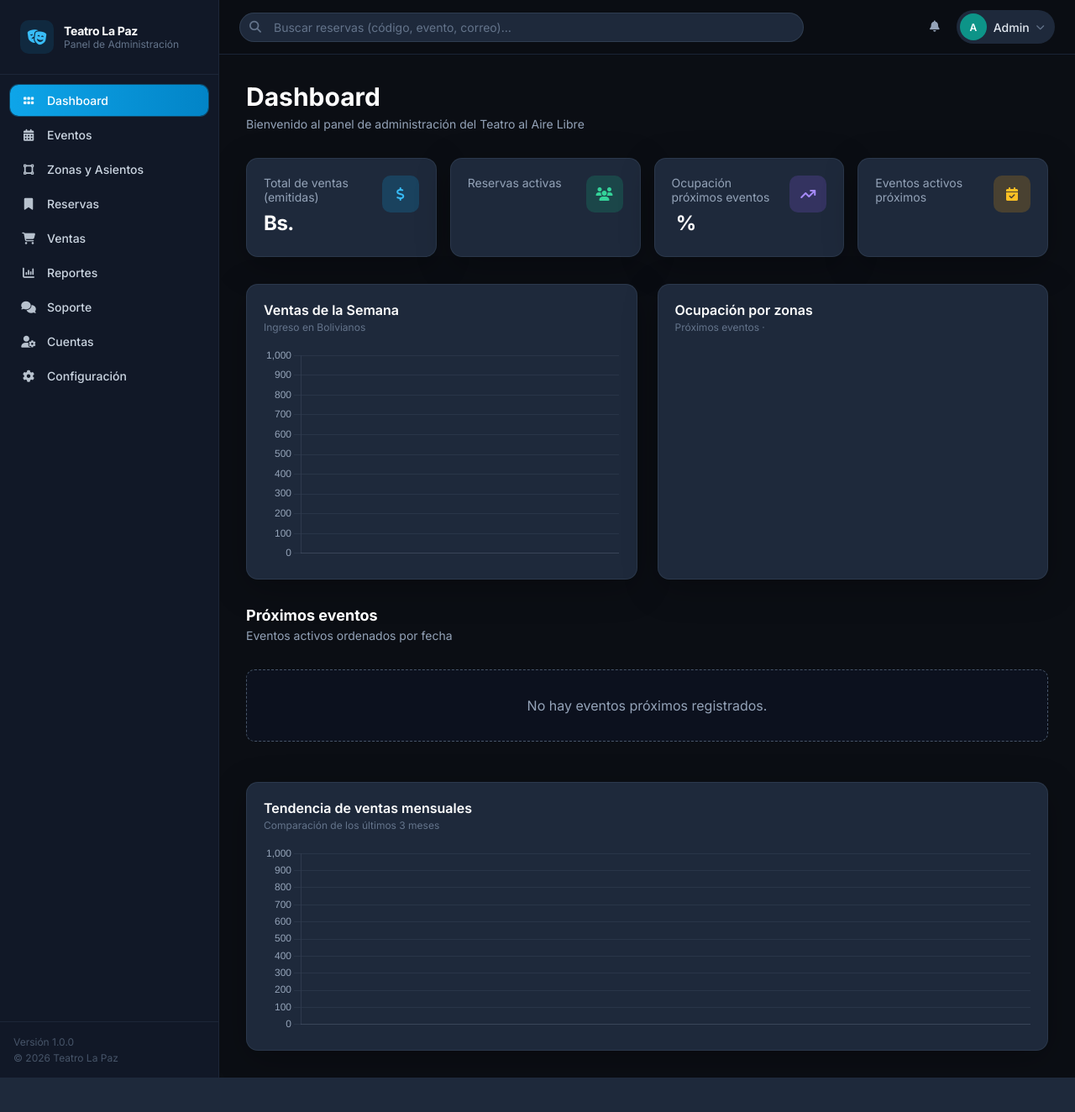
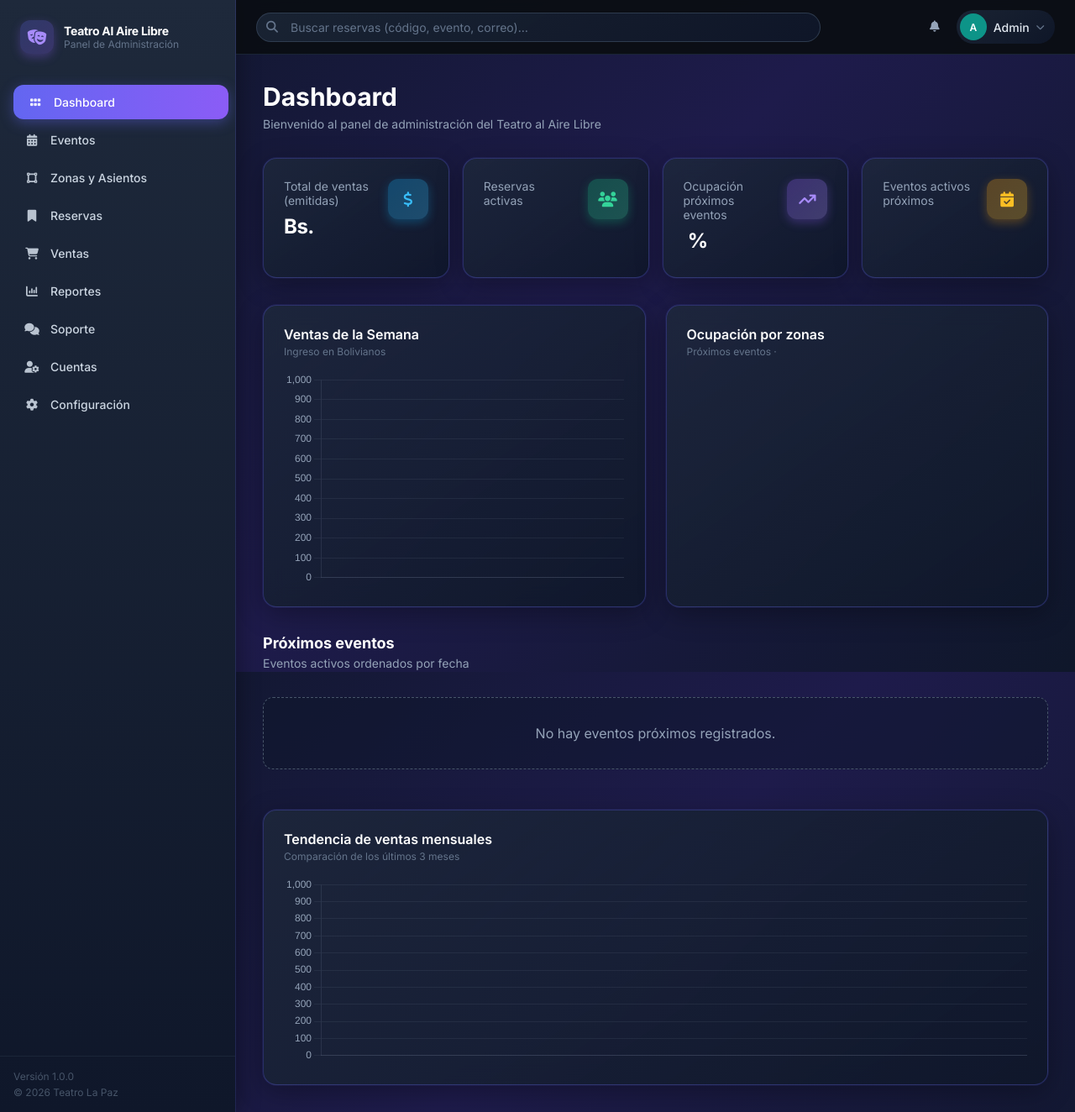
Before and after one commit to jhair111120/PS2B2026-SistemaWebTeatro, a Django app: template templates/pages/admin/dashboard.html in a window 1280 px wide. Shown: the whole page at 84% size. Before the commit the page ends 1283 px from the top, so only its background shows below. Run offline with Django 5.2, Linux system fonts and the light colour scheme; the template is opened without the code that fills it, so the values that code supplies are empty; a map, chart or similar area stays blank; some libraries are stand-ins or nearby versions.

Commit message:
Arreglo de bug asientos y visual admin

```diff
--- a/static/css/pages/admin/panel.css
+++ b/static/css/pages/admin/panel.css
@@ -1,26 +1,31 @@
 /* Panel administrador — CSS propio (no depende del build Tailwind). */
 
 :root {
-  --admin-bg: #0b0e14;
-  --admin-bg-sidebar: #111827;
-  --admin-bg-card: #1e293b;
-  --admin-bg-input: #111827;
-  --admin-border: rgba(51, 65, 85, 0.65);
-  --admin-border-strong: #334155;
-  --admin-text: #f1f5f9;
+  --admin-bg: linear-gradient(135deg, #0f172a 0%, #1e1b4b 50%, #0f172a 100%);
+  --admin-bg-solid: #0f172a;
+  --admin-bg-sidebar: linear-gradient(180deg, #1e293b 0%, #0f172a 100%);
+  --admin-bg-sidebar-solid: #1e293b;
+  --admin-bg-card: linear-gradient(145deg, rgba(30, 41, 59, 0.8) 0%, rgba(15, 23, 42, 0.9) 100%);
+  --admin-bg-card-solid: rgba(30, 41, 59, 0.6);
+  --admin-bg-input: rgba(15, 23, 42, 0.8);
+  --admin-border: rgba(99, 102, 241, 0.3);
+  --admin-border-strong: rgba(99, 102, 241, 0.5);
+  --admin-text: #f8fafc;
   --admin-text-muted: #94a3b8;
   --admin-text-dim: #64748b;
-  --admin-accent: #0ea5e9;
-  --admin-accent-hover: #38bdf8;
-  --admin-radius: 14px;
-  --admin-radius-sm: 10px;
-  --admin-sidebar-w: 260px;
+  --admin-accent: #6366f1;
+  --admin-accent-hover: #818cf8;
+  --admin-accent-secondary: #8b5cf6;
+  --admin-radius: 16px;
+  --admin-radius-sm: 12px;
+  --admin-sidebar-w: 280px;
 }
 
 .admin-body {
   margin: 0;
   min-height: 100vh;
   background: var(--admin-bg);
+  background-attachment: fixed;
   color: var(--admin-text);
   font-family: 'Inter', system-ui, -apple-system, sans-serif;
   -webkit-font-smoothing: antialiased;
@@ -42,7 +47,8 @@
   flex-shrink: 0;
   width: var(--admin-sidebar-w);
   background: var(--admin-bg-sidebar);
-  border-right: 1px solid rgba(30, 41, 59, 0.85);
+  border-right: 1px solid rgba(99, 102, 241, 0.2);
+  box-shadow: 4px 0 24px rgba(0, 0, 0, 0.3);
 }
 
 @media (min-width: 1024px) {
@@ -69,9 +75,10 @@
   align-items: center;
   justify-content: center;
   border-radius: var(--admin-radius-sm);
-  background: rgba(14, 165, 233, 0.12);
-  color: #38bdf8;
+  background: linear-gradient(135deg, rgba(99, 102, 241, 0.25) 0%, rgba(139, 92, 246, 0.25) 100%);
+  color: #a78bfa;
   font-size: 1.125rem;
+  box-shadow: 0 4px 12px rgba(139, 92, 246, 0.3);
 }
 
 .admin-sidebar__title {
@@ -118,7 +125,7 @@
   width: 100%;
   align-items: center;
   gap: 0.75rem;
-  padding: 0.625rem 0.75rem;
+  padding: 0.75rem 1rem;
   border: none;
   border-radius: var(--admin-radius-sm);
   background: transparent;
@@ -127,29 +134,56 @@
   font-weight: 500;
   text-align: left;
   cursor: pointer;
-  transition: background 0.15s ease, color 0.15s ease;
+  transition: all 0.2s ease;
   font-family: inherit;
+  position: relative;
+  overflow: hidden;
+}
+
+.admin-nav-btn::before {
+  content: '';
+  position: absolute;
+  inset: 0;
+  background: linear-gradient(90deg, rgba(99, 102, 241, 0.1) 0%, rgba(139, 92, 246, 0.1) 100%);
+  opacity: 0;
+  transition: opacity 0.2s ease;
 }
 
 .admin-nav-btn:hover {
-  background: rgba(30, 41, 59, 0.85);
-  color: #fff;
+  background: rgba(30, 41, 59, 0.6);
+  color: #fff;
+  transform: translateX(4px);
+}
+
+.admin-nav-btn:hover::before {
+  opacity: 1;
 }
 
 .admin-nav-btn i {
   width: 1.25rem;
   text-align: center;
   opacity: 0.9;
+  transition: color 0.2s ease;
+}
+
+.admin-nav-btn:hover i {
+  color: #a78bfa;
 }
 
 .admin-nav-btn--active {
-  background: linear-gradient(90deg, #0ea5e9 0%, #0284c7 100%);
-  color: #fff;
-  box-shadow: 0 0 0 1px rgba(14, 165, 233, 0.35);
+  background: linear-gradient(90deg, var(--admin-accent) 0%, var(--admin-accent-secondary) 100%);
+  color: #fff;
+  box-shadow: 0 4px 16px rgba(99, 102, 241, 0.4);
+  transform: translateX(4px);
+}
+
+.admin-nav-btn--active::before {
+  opacity: 0;
 }
 
 .admin-nav-btn--active:hover {
   color: #fff;
+  transform: translateX(4px);
 }
 
 .admin-main {
@@ -647,9 +681,17 @@
   border-radius: var(--admin-radius);
   border: 1px solid var(--admin-border);
   background: var(--admin-bg-card);
-  padding: 1.25rem;
-  box-shadow: 0 10px 40px rgba(0, 0, 0, 0.25);
+  backdrop-filter: blur(12px);
+  -webkit-backdrop-filter: blur(12px);
+  padding: 1.5rem;
+  box-shadow: 0 8px 32px rgba(0, 0, 0, 0.3), 0 0 0 1px rgba(99, 102, 241, 0.1);
   box-sizing: border-box;
+  transition: transform 0.2s ease, box-shadow 0.2s ease;
+}
+
+.admin-card:hover {
+  transform: translateY(-2px);
+  box-shadow: 0 12px 40px rgba(0, 0, 0, 0.4), 0 0 0 1px rgba(99, 102, 241, 0.2);
 }
 
 .admin-kpi-card__row {
@@ -675,34 +717,40 @@
 
 .admin-kpi-card__icon {
   display: flex;
-  height: 2.75rem;
-  width: 2.75rem;
+  height: 3rem;
+  width: 3rem;
   flex-shrink: 0;
   align-items: center;
   justify-content: center;
   border-radius: var(--admin-radius-sm);
-  font-size: 1rem;
+  font-size: 1.125rem;
+  box-shadow: 0 4px 12px rgba(0, 0, 0, 0.2);
 }
 
 .admin-kpi-card__icon--sky {
-  background: rgba(14, 165, 233, 0.2);
+  background: linear-gradient(135deg, rgba(14, 165, 233, 0.3) 0%, rgba(56, 189, 248, 0.3) 100%);
   color: #38bdf8;
+  box-shadow: 0 4px 12px rgba(14, 165, 233, 0.3);
 }
 .admin-kpi-card__icon--emerald {
-  background: rgba(16, 185, 129, 0.2);
+  background: linear-gradient(135deg, rgba(16, 185, 129, 0.3) 0%, rgba(52, 211, 153, 0.3) 100%);
   color: #34d399;
+  box-shadow: 0 4px 12px rgba(16, 185, 129, 0.3);
 }
 .admin-kpi-card__icon--violet {
-  background: rgba(139, 92, 246, 0.2);
+  background: linear-gradient(135deg, rgba(139, 92, 246, 0.3) 0%, rgba(167, 139, 250, 0.3) 100%);
   color: #a78bfa;
+  box-shadow: 0 4px 12px rgba(139, 92, 246, 0.3);
 }
 .admin-kpi-card__icon--amber {
-  background: rgba(245, 158, 11, 0.2);
+  background: linear-gradient(135deg, rgba(245, 158, 11, 0.3) 0%, rgba(251, 191, 36, 0.3) 100%);
   color: #fbbf24;
+  box-shadow: 0 4px 12px rgba(245, 158, 11, 0.3);
 }
 .admin-kpi-card__icon--red {
-  background: rgba(239, 68, 68, 0.2);
+  background: linear-gradient(135deg, rgba(239, 68, 68, 0.3) 0%, rgba(248, 113, 113, 0.3) 100%);
   color: #f87171;
+  box-shadow: 0 4px 12px rgba(239, 68, 68, 0.3);
 }
 
 .admin-grid-2 {
--- a/templates/layouts/admin_base.html
+++ b/templates/layouts/admin_base.html
@@ -27,7 +27,7 @@
               <i class="fas fa-theater-masks"></i>
             </span>
             <div>
-              <p class="admin-sidebar__title">Teatro La Paz</p>
+              <p class="admin-sidebar__title">Teatro Al Aire Libre</p>
               <p class="admin-sidebar__subtitle">Panel de Administración</p>
             </div>
           </div>
```
Also changed, not shown: other parts of static/css/pages/admin/panel.css (+25 -4 lines), apps/events/admin.py (+43 -0 lines), regenerar_asientos_evento.py (added, +62 -0 lines).
